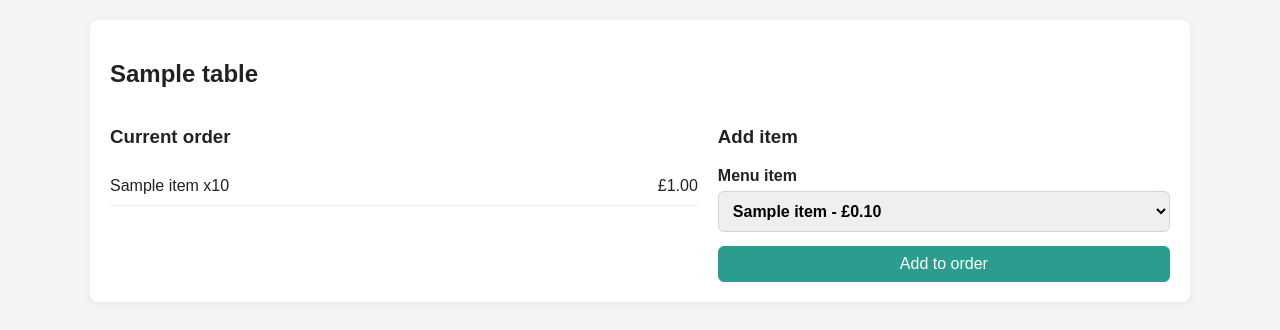
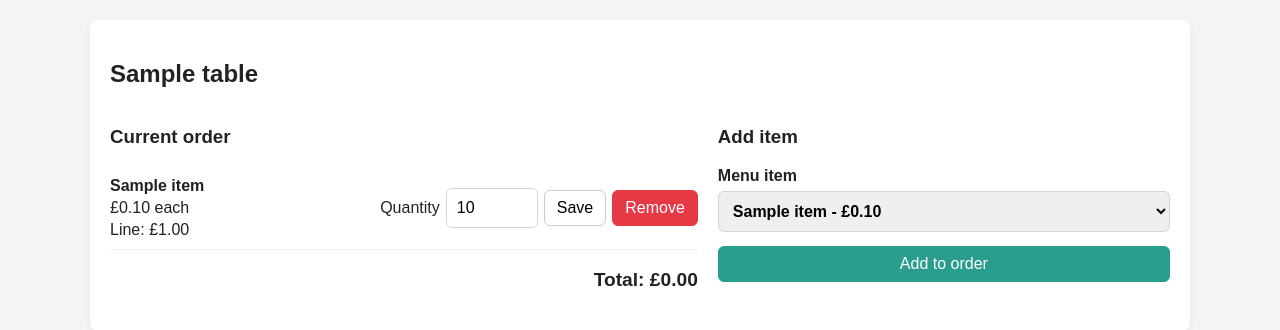
Before and after one commit to daisy-may-t/restaurant, a Flask app: template templates/table_order.html in a window 1280 px wide. Shown: the part 120-450 px from the top of the page. Run offline with Flask 3, Linux system fonts and the light colour scheme; the template is opened without the code that fills it: most values are stand-ins (such as "Sample title", 1, 10 or a date in 2020).

Commit message:
Ability to update and remove order items

```diff
--- a/static/css/style.css
+++ b/static/css/style.css
@@ -143,8 +143,37 @@ button.danger {
 .order-items li {
   display: flex;
   justify-content: space-between;
+  align-items: center;
+  gap: 12px;
+  flex-wrap: wrap;
   padding: 10px 0;
   border-bottom: 1px solid #eee;
+}
+
+.order-item-details {
+  display: flex;
+  flex-direction: column;
+  gap: 4px;
+}
+
+.order-item-actions,
+.order-item-actions form {
+  display: flex;
+  align-items: center;
+  gap: 6px;
+}
+
+.order-item-actions {
+  flex-wrap: wrap;
+}
+
+.order-item-actions input[type="number"] {
+  width: 70px;
+}
+
+.order-total {
+  text-align: right;
+  font-size: 1.2rem;
 }
 
 .order-form form {
--- a/templates/table_order.html
+++ b/templates/table_order.html
@@ -13,14 +13,30 @@
           <ul class="order-items">
             {% for item in order_items %}
               <li>
-                <span>{{ item.item_name }} x{{ item.quantity }}</span>
-                <span>&pound;{{ '%.2f'|format(item.unit_price_pence * item.quantity / 100) }}</span>
+                <div class="order-item-details">
+                  <strong>{{ item.item_name }}</strong>
+                  <span>&pound;{{ '%.2f'|format(item.unit_price_pence / 100) }} each</span>
+                  <span>Line: &pound;{{ '%.2f'|format(item.unit_price_pence * item.quantity / 100) }}</span>
+                </div>
+                <div class="order-item-actions">
+                  <form method="post" action="{{ url_for('update_order_item_quantity', table_id=table.id, item_id=item.id) }}">
+                    <input type="hidden" name="csrf_token" value="{{ csrf_token() }}" />
+                    <label for="quantity-{{ item.id }}">Quantity</label>
+                    <input id="quantity-{{ item.id }}" type="number" name="quantity" min="1" max="999" value="{{ item.quantity }}" required />
+                    <button type="submit">Save</button>
+                  </form>
+                  <form method="post" action="{{ url_for('remove_order_item', table_id=table.id, item_id=item.id) }}">
+                    <input type="hidden" name="csrf_token" value="{{ csrf_token() }}" />
+                    <button type="submit" class="danger">Remove</button>
+                  </form>
+                </div>
               </li>
             {% endfor %}
           </ul>
         {% else %}
           <p class="empty-state">No items yet. Add the first item to create the order.</p>
         {% endif %}
+        <p class="order-total"><strong>Total: &pound;{{ '%.2f'|format(total_pence / 100) }}</strong></p>
       </div>
 
       <div class="order-form">
```
Also changed, not shown: app/order_db.py (+48 -1 lines), app/routes.py (+28 -2 lines), tests/test_orders.py (+89 -2 lines), README.md.
